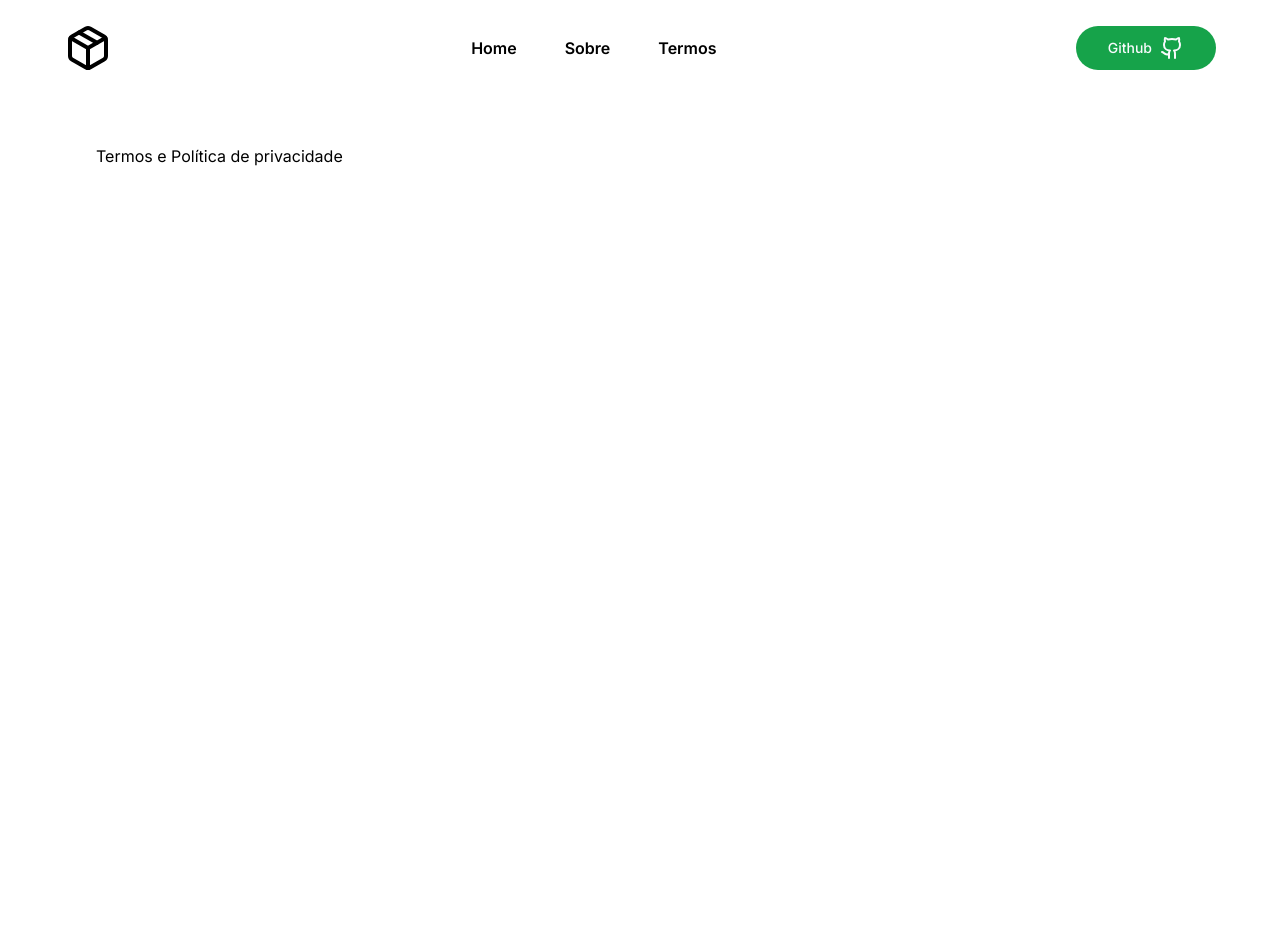
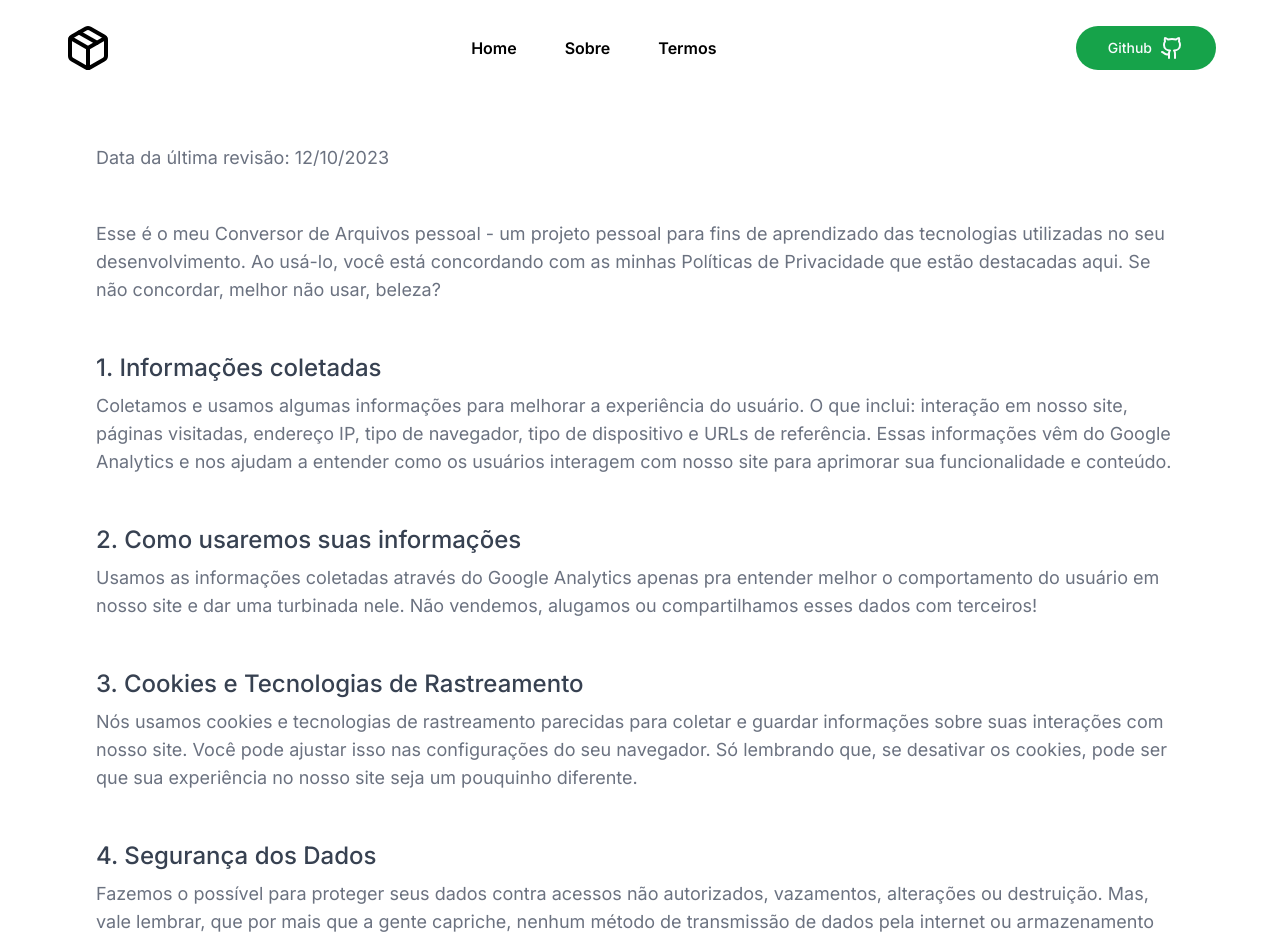
Before and after one commit to marciofrancalima/file-converter, a Next.js app: page /privacy-policy in a window 1280 px wide. Shown: the top 940 px of the page. Before the commit the page ends 800 px from the top, so only its background shows below. Built offline with nearby package versions, Linux system fonts and the light colour scheme.

Commit message:
feat: add content to privacy-policy page

```diff
--- a/src/app/privacy-policy/page.tsx
+++ b/src/app/privacy-policy/page.tsx
@@ -1,5 +1,135 @@
 const PrivacyPolicy = () => {
-  return <h2>Termos e Política de privacidade</h2>
+  return (
+    <div className="text-md mb:pb-8 space-y-12 pb-4 text-gray-500 md:text-lg">
+      <p>Data da última revisão: 12/10/2023</p>
+      <p>
+        Esse é o meu Conversor de Arquivos pessoal - um projeto pessoal para
+        fins de aprendizado das tecnologias utilizadas no seu desenvolvimento.
+        Ao usá-lo, você está concordando com as minhas Políticas de Privacidade
+        que estão destacadas aqui. Se não concordar, melhor não usar, beleza?
+      </p>
+
+      <div className="space-y-2">
+        <h2 className="text-xl font-medium text-gray-700 md:text-2xl">
+          1. Informações coletadas
+        </h2>
+
+        <p>
+          Coletamos e usamos algumas informações para melhorar a experiência do
+          usuário. O que inclui: interação em nosso site, páginas visitadas,
+          endereço IP, tipo de navegador, tipo de dispositivo e URLs de
+          referência. Essas informações vêm do Google Analytics e nos ajudam a
+          entender como os usuários interagem com nosso site para aprimorar sua
+          funcionalidade e conteúdo.
+        </p>
+      </div>
+
+      <div className="space-y-2">
+        <h2 className="text-xl font-medium text-gray-700 md:text-2xl">
+          2. Como usaremos suas informações
+        </h2>
+
+        <p>
+          Usamos as informações coletadas através do Google Analytics apenas pra
+          entender melhor o comportamento do usuário em nosso site e dar uma
+          turbinada nele. Não vendemos, alugamos ou compartilhamos esses dados
+          com terceiros!
+        </p>
+      </div>
+
+      <div className="space-y-2">
+        <h2 className="text-xl font-medium text-gray-700 md:text-2xl">
+          3. Cookies e Tecnologias de Rastreamento
+        </h2>
+
+        <p>
+          Nós usamos cookies e tecnologias de rastreamento parecidas para
+          coletar e guardar informações sobre suas interações com nosso site.
+          Você pode ajustar isso nas configurações do seu navegador. Só
+          lembrando que, se desativar os cookies, pode ser que sua experiência
+          no nosso site seja um pouquinho diferente.
+        </p>
+      </div>
+
+      <div className="space-y-2">
+        <h2 className="text-xl font-medium text-gray-700 md:text-2xl">
+          4. Segurança dos Dados
+        </h2>
+
+        <p>
+          Fazemos o possível para proteger seus dados contra acessos não
+          autorizados, vazamentos, alterações ou destruição. Mas, vale lembrar,
+          que por mais que a gente capriche, nenhum método de transmissão de
+          dados pela internet ou armazenamento eletrônico é totalmente à prova
+          de falhas.
+        </p>
+      </div>
+
+      <div className="space-y-2">
+        <h2 className="text-xl font-medium text-gray-700 md:text-2xl">
+          5. Links para sites externos
+        </h2>
+
+        <p>
+          Nosso site pode ter links que levam para sites ou serviços de
+          terceiros, e aí é bom lembrar, esses lugares não estão sob nosso
+          comando. A gente não tem poder sobre o conteúdo, as políticas de
+          privacidade ou qualquer outro procedimento desses sites de terceiros.
+          Então, antes de compartilhar suas informações pessoais, confere a
+          política de privacidade deles.
+        </p>
+      </div>
+
+      <div className="space-y-2">
+        <h2 className="text-xl font-medium text-gray-700 md:text-2xl">
+          6. Privacidade para menores de idade
+        </h2>
+
+        <p>
+          Nosso site não foi projetado para menores de idade. Nós não coletamos,
+          de propósito, informações pessoais de menores de idade. Se você é pai,
+          mãe ou responsável e acha que seu filho(a) compartilhou alguma
+          informação pessoal com a gente, entra em contato que a gente remove os
+          dados.
+        </p>
+      </div>
+
+      <div className="space-y-2">
+        <h2 className="text-xl font-medium text-gray-700 md:text-2xl">
+          7. Atualizações na Política de Privacidade
+        </h2>
+
+        <p>
+          Nós nos reservamos ao direito de atualizar ou modificar nossa Política
+          de Privacidade sempre quando acharmos necessário, sem aviso prévio.
+          Qualquer mudança já entra em vigor assim que publicado nessa página. A
+          data da última revisão fica lá em cima, bem no início.
+        </p>
+      </div>
+
+      <div className="space-y-2">
+        <h2 className="text-xl font-medium text-gray-700 md:text-2xl">
+          8. Contato
+        </h2>
+
+        <p>
+          Caso ainda tenha dúvidas sobre nossa Política de Privacidade, entre em
+          contato via Github (topo da página).
+        </p>
+      </div>
+
+      <p>
+        Ao fazer uso desse site, você está concordando com a Política de
+        Privacidade. Se não está de acordo, melhor deixar de usar meu Conversor
+        de Arquivos pessoal. Obrigado pela confiança.
+      </p>
+
+      <p className="text-center text-sm">
+        PS: Esse projeto foi inspirado no Modifio. Thank you Souhail
+        Ben-Lhachemi for sharing this excellent work with the dev community.
+      </p>
+    </div>
+  )
 }
 
 export default PrivacyPolicy
```
